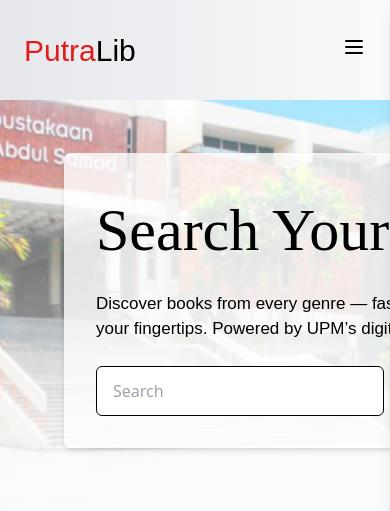
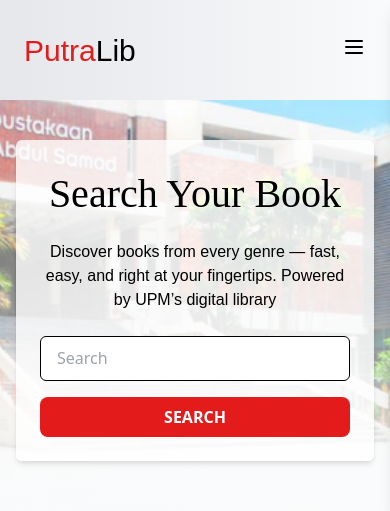
Before and after one commit to kerolrhazmi/library-mgmt, a React (Create React App) app: page / in a window 390 px wide. Shown: the top 511 px of the page. Built offline with nearby package versions, Linux system fonts and the light colour scheme; no server answers; the database is empty.

Commit message:
responsive

```diff
--- a/src/components/Hero.jsx
+++ b/src/components/Hero.jsx
@@ -24,30 +24,30 @@
         }}
       />
 
-      {/* Bottom gradient fade to match next section */}
+      {/* Bottom gradient fade */}
       <div className="absolute inset-0 bg-gradient-to-b from-transparent to-gray-50 z-10" />
 
       {/* Content */}
-      <div className="relative z-20 flex items-center h-full pl-16">
-        <div className="bg-white bg-opacity-80 p-8 rounded-md max-w-xl shadow-md">
-          <h1 className="playfair-display-gg text-[60px] text-black mb-4">
+      <div className="relative z-20 flex items-center justify-start h-full px-4 sm:px-8 md:px-16">
+        <div className="bg-white bg-opacity-80 p-6 sm:p-8 rounded-md max-w-xl shadow-md w-full mx-auto md:mx-0 md:w-auto">
+          <h1 className="playfair-display-gg text-[40px] sm:text-[50px] md:text-[60px] text-black mb-4 text-center md:text-left">
             Search Your Book
           </h1>
-          <p className="poppins-medium text-[17px] text-black mb-6">
+          <p className="poppins-medium text-[16px] sm:text-[17px] text-black mb-6 text-center md:text-left">
             Discover books from every genre — fast, easy, and right at your fingertips. Powered by UPM’s digital library
           </p>
-          <form onSubmit={handleSubmit} className="flex">
+          <form onSubmit={handleSubmit} className="flex flex-col sm:flex-row items-center md:items-start gap-4">
             <input
               type="text"
               name="search"
               placeholder="Search"
               value={searchTerm}
               onChange={(e) => setSearchTerm(e.target.value)}
-              className="px-4 py-2 rounded-md border border-black focus:outline-none focus:ring-2 focus:ring-[#E41B1B] w-72 h-[50px]"
+              className="px-4 py-2 rounded-md border border-black focus:outline-none focus:ring-2 focus:ring-[#E41B1B] w-full sm:w-64 h-[45px]"
             />
             <button
               type="submit"
-              className="ml-4 bg-[#E41B1B] text-white px-6 py-2 rounded-lg font-bold hover:bg-[#C41717] transition duration-300 w-36"
+              className="bg-[#E41B1B] text-white px-6 py-2 rounded-lg font-bold hover:bg-[#C41717] transition duration-300 w-full sm:w-36"
             >
               SEARCH
             </button>
```
